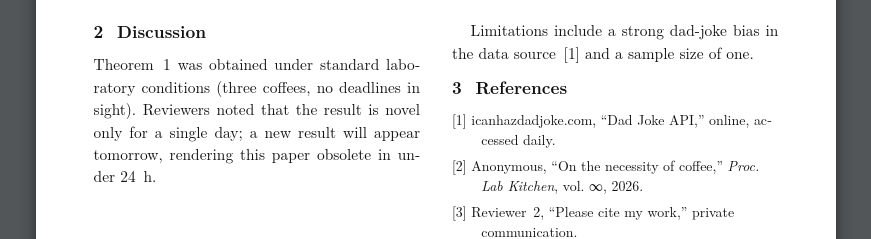
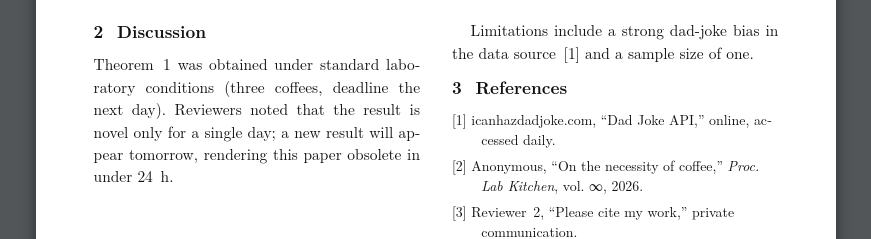
Before and after one commit to ief-joke-of-the-day/jotd, a plain HTML site: page index.html in a window 1280 px wide. Shown: the part 636-875 px from the top of the page, without its empty margins (204-1075 px from the left). Drawn offline with Linux system fonts and the light colour scheme; a web font is replaced by a local one.

Commit message:
deadline the next day

```diff
--- a/index.html
+++ b/index.html
@@ -90,8 +90,7 @@
 
     <div class="cols">
       <h2><span class="num">2</span>Discussion</h2>
-      <p class="first">Theorem&nbsp;1 was obtained under standard laboratory conditions (three coffees, no
-        deadlines in sight). Reviewers noted that the result is novel only for a single day; a new result
+      <p class="first">Theorem&nbsp;1 was obtained under standard laboratory conditions (three coffees, deadline the next day). Reviewers noted that the result is novel only for a single day; a new result
         will appear tomorrow, rendering this paper obsolete in under 24&nbsp;h.</p>
       <p>Limitations include a strong dad-joke bias in the data source&nbsp;[1] and a sample size of one.</p>
 
```
